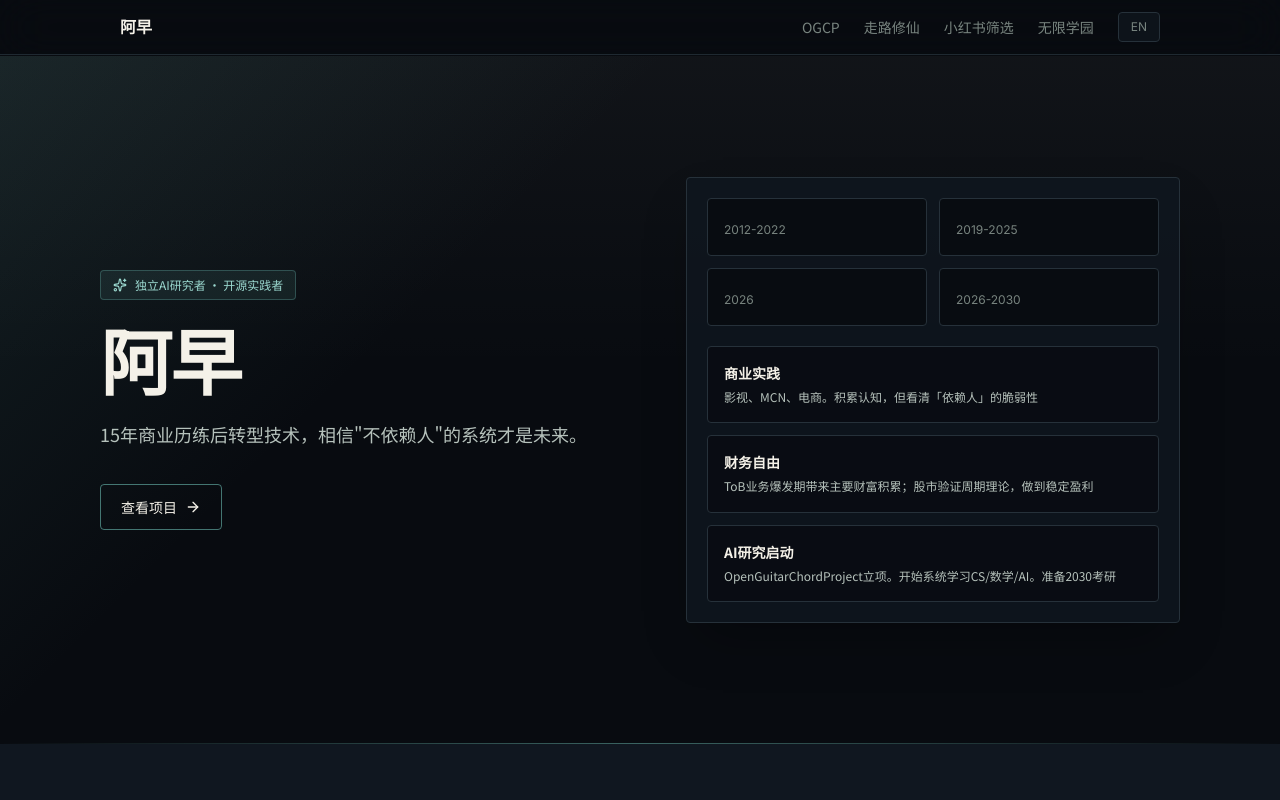
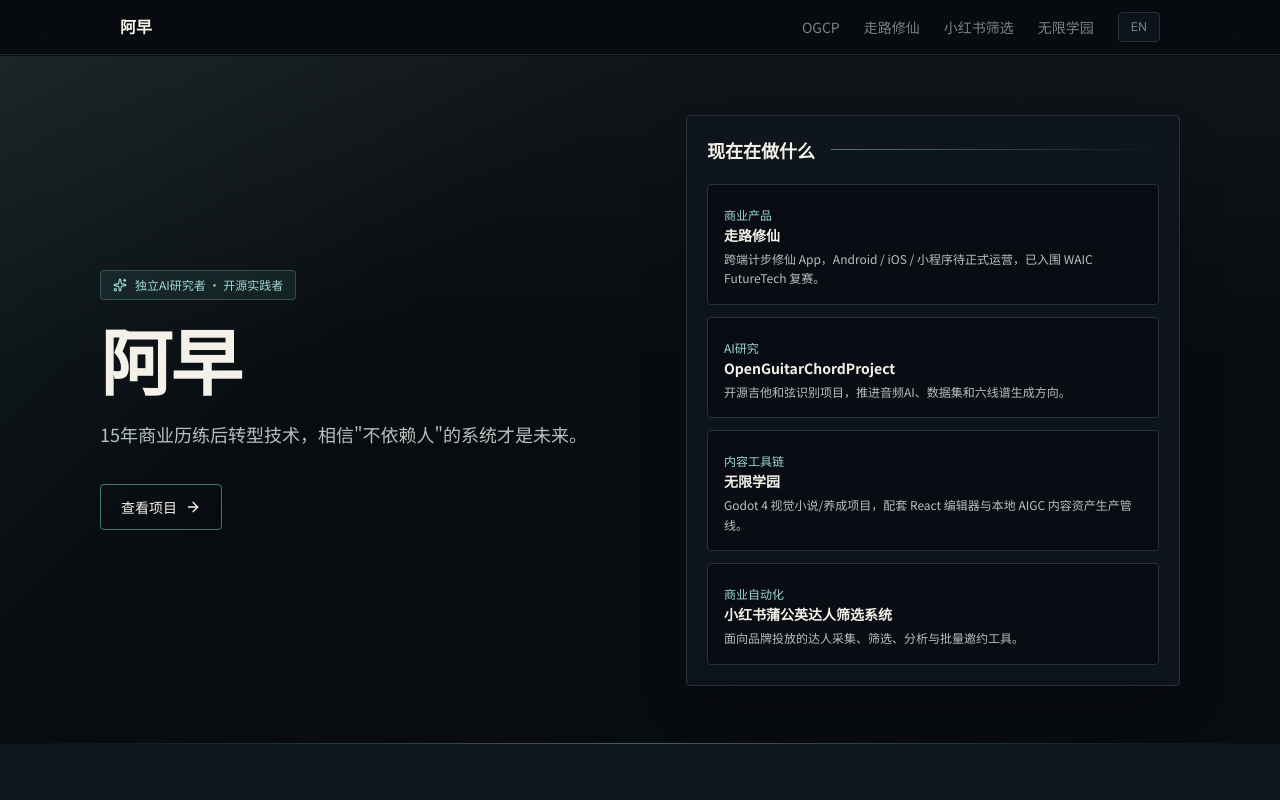
Before and after one commit to Zaosusu/zaosusu.github.io, a React (Vite) app: page / in a window 1280 px wide. Shown: the top 800 px of the page. Built offline with nearby package versions, Linux system fonts and the light colour scheme.

Commit message:
Refine homepage current work panel

```diff
--- a/src/pages/Home.tsx
+++ b/src/pages/Home.tsx
@@ -9,6 +9,13 @@
     heroSubtitle: '独立AI研究者 · 开源实践者',
     heroDesc: '15年商业历练后转型技术，相信"不依赖人"的系统才是未来。',
     heroCta: '查看项目',
+    currentTitle: '现在在做什么',
+    currentItems: [
+      { label: '商业产品', title: '走路修仙', desc: '跨端计步修仙 App，Android / iOS / 小程序待正式运营，已入围 WAIC FutureTech 复赛。' },
+      { label: 'AI研究', title: 'OpenGuitarChordProject', desc: '开源吉他和弦识别项目，推进音频AI、数据集和六线谱生成方向。' },
+      { label: '内容工具链', title: '无限学园', desc: 'Godot 4 视觉小说/养成项目，配套 React 编辑器与本地 AIGC 内容资产生产管线。' },
+      { label: '商业自动化', title: '小红书蒲公英达人筛选系统', desc: '面向品牌投放的达人采集、筛选、分析与批量邀约工具。' },
+    ],
     aboutTitle: '关于我',
     aboutIntro: '我叫阿早，过去15年做过导演、MCN操盘手、淘宝店主，写过10万多字的行业研报，也曾是网易、腾讯、美图秀秀的内容供应商。2022年供应链崩盘让我意识到：依赖人的系统永远是脆弱的。有了时间和资源，我决定做一件"不依赖人"的事——学AI，做开源。',
     aboutGoal: '2026-2030年目标：考研CS，发表论文，成为能做深度研究的独立AI研究者。',
@@ -38,6 +45,13 @@
     heroSubtitle: 'Independent AI Researcher · Open Source Practitioner',
     heroDesc: '15 years in business before pivoting to tech. Believing systems that don\'t depend on people are the future.',
     heroCta: 'View Projects',
+    currentTitle: 'What I Am Building Now',
+    currentItems: [
+      { label: 'Commercial Product', title: 'WalkingXiuxian', desc: 'Cross-platform pedometer xianxia app, pending official rollout on Android / iOS / mini program, selected for the WAIC FutureTech semifinal.' },
+      { label: 'AI Research', title: 'OpenGuitarChordProject', desc: 'Open-source guitar chord recognition project advancing audio AI, datasets, and tablature generation.' },
+      { label: 'Content Toolchain', title: 'Infinite Academy', desc: 'Godot 4 visual novel / simulation project with a React editor and local AIGC content-asset pipeline.' },
+      { label: 'Business Automation', title: 'Xiaohongshu KOL Filter', desc: 'Creator collection, filtering, analytics, and batch invitation tool for brand campaigns.' },
+    ],
     aboutTitle: 'About Me',
     aboutIntro: "I'm Zaosusu. Over the past 15 years I've been a director, MCN operator, and e-commerce seller. I wrote 100,000+ words of industry research and was a content supplier for NetEase, Tencent, and Meitu. In 2022, a supply chain collapse taught me: systems that depend on people are always fragile. With time and resources, I decided to build something that doesn't depend on people — learn AI, build open-source.",
     aboutGoal: '2026-2030 Goal: Apply for CS graduate school, publish papers, and become an independent AI researcher capable of deep research.',
@@ -96,16 +110,14 @@
           </div>
           <div className="relative">
             <div className="rounded border border-border-custom bg-bg-secondary/80 p-5 shadow-2xl shadow-black/30">
-              <div className="grid grid-cols-2 gap-3 mb-5">
-                {['2012-2022', '2019-2025', '2026', '2026-2030'].map((item) => (
-                  <div key={item} className="rounded border border-border-custom bg-bg-primary/80 p-4">
-                    <span className="font-inter text-xs text-text-muted">{item}</span>
-                  </div>
-                ))}
+              <div className="flex items-center justify-between gap-4 mb-5">
+                <h2 className="font-noto font-bold text-lg text-text-primary">{c.currentTitle}</h2>
+                <span className="h-px flex-1 bg-gradient-to-r from-[#6cbcb2]/60 to-transparent" />
               </div>
               <div className="space-y-3">
-                {c.timeline.slice(0, 3).map((item) => (
-                  <div key={item.year} className="rounded border border-border-custom bg-bg-primary/70 p-4">
+                {c.currentItems.map((item) => (
+                  <div key={item.label} className="rounded border border-border-custom bg-bg-primary/70 p-4 hover:border-[#6cbcb2]/50 transition-colors">
+                    <span className="font-noto text-xs text-[#9bd8cf]">{item.label}</span>
                     <h3 className="font-noto text-sm font-bold text-text-primary mb-1">{item.title}</h3>
                     <p className="font-noto text-xs leading-relaxed text-text-secondary">{item.desc}</p>
                   </div>
```
Also changed, not shown: 5 other files (tests, documents, lock files or other folders).
